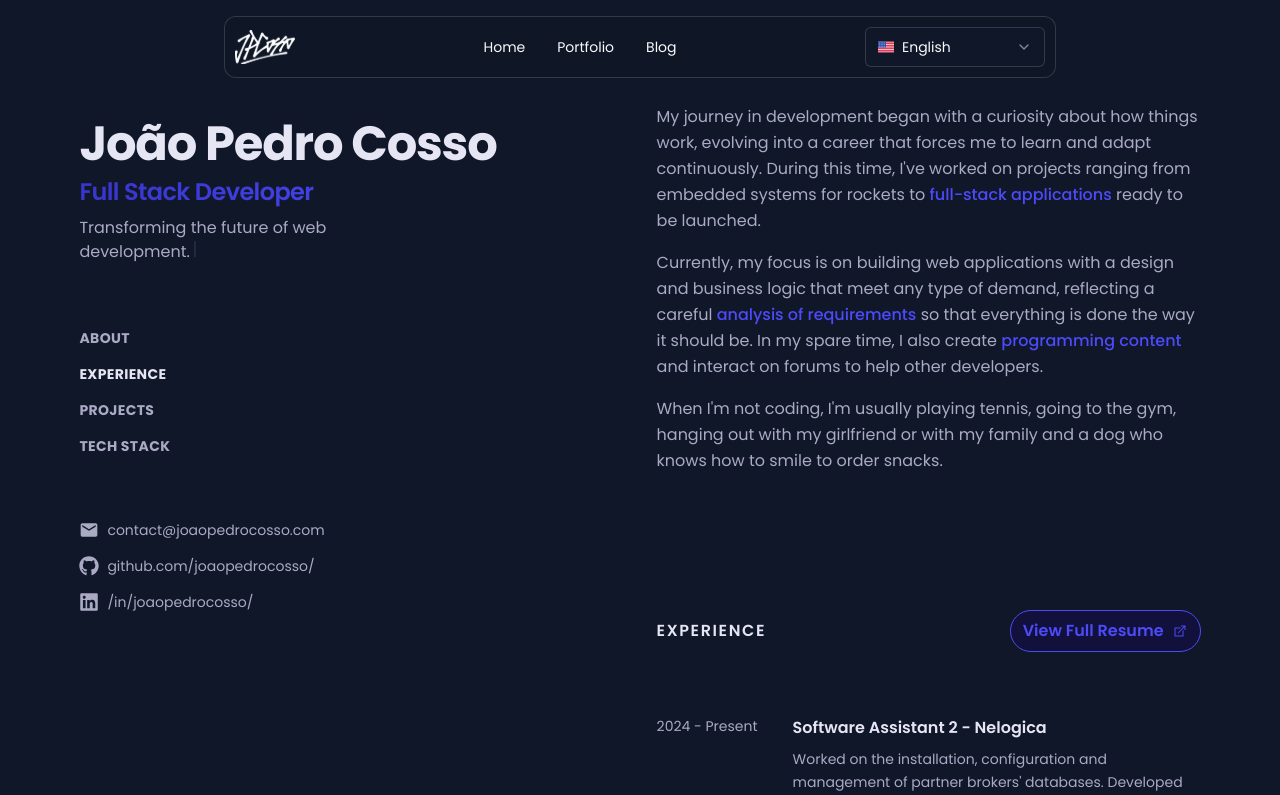
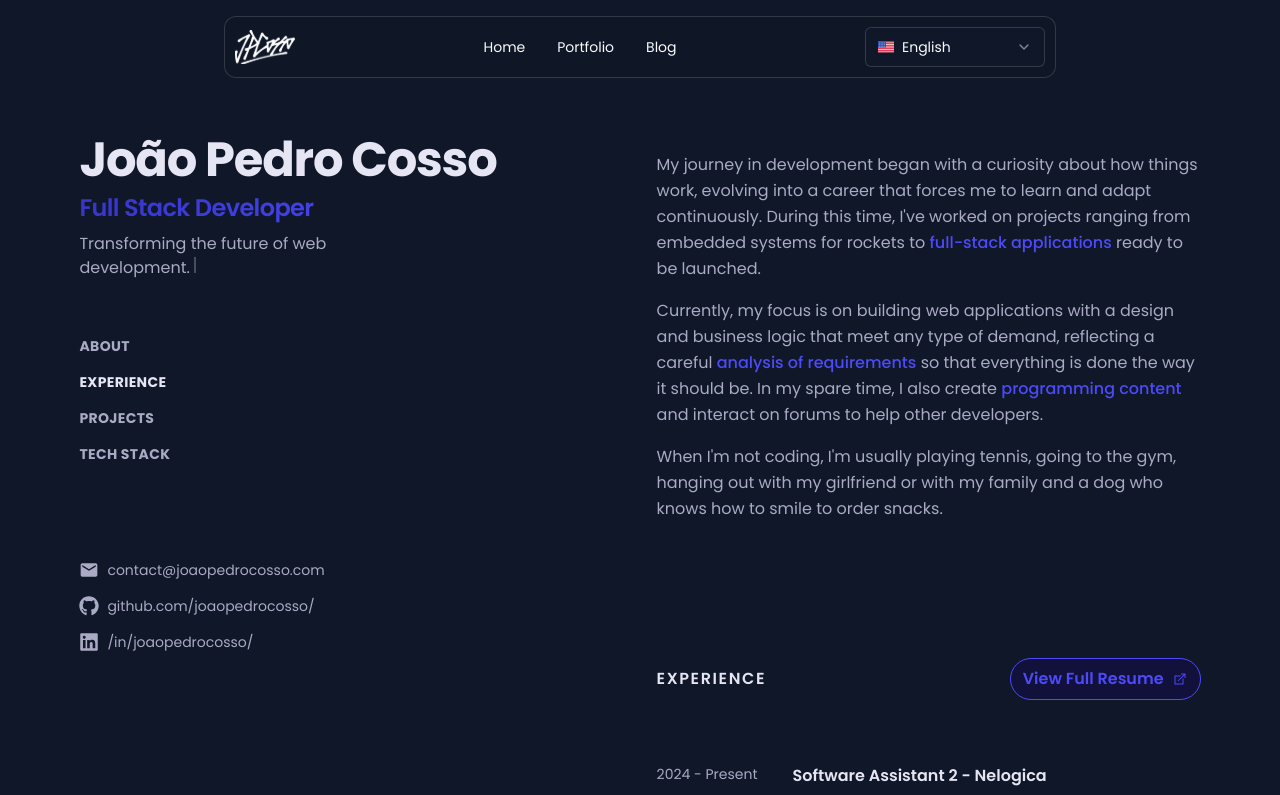
Before and after one commit to joaopedrocosso/personal-website, a Next.js app: page /portfolio in a window 1280 px wide. Shown: the top 795 px of the page. Built offline with nearby package versions, Linux system fonts and the light colour scheme.

Commit message:
feat: Portfolio Adjustments

```diff
--- a/app/(portfolio)/_components/About.tsx
+++ b/app/(portfolio)/_components/About.tsx
@@ -11,7 +11,7 @@ const About = () => {
         animate={{opacity: 1}}
         transition={{duration: 0.5, delay: 0.5}}
     >
-        <div className='flex flex-wrap justify-center p-4 pt-16 lg:pt-24'>
+        <div className='flex flex-wrap justify-center p-4 pt-16 lg:pt-36'>
             <div className='w-full'>
                 <div className='flex flex-col justify-center lg:justify-start text-black'>
 
--- a/app/(portfolio)/_components/PortfolioNav.tsx
+++ b/app/(portfolio)/_components/PortfolioNav.tsx
@@ -9,7 +9,7 @@ interface PortfolioNavProps {
 const PortfolioNav: React.FC<PortfolioNavProps> = ({ activeSection, handleScroll }) => {
   return (
     <motion.nav
-      className="lg:flex hidden lg:flex-col text-white-2 tracking-wide items-start gap-4 py-16 font-bold text-sm"
+      className="lg:flex hidden lg:flex-col text-white-2 tracking-wide items-start gap-4 py-14 font-bold text-sm"
       initial={{opacity: 0}}
       animate={{opacity: 1}}
       transition={{duration: 0.5, delay: 0.3}}
--- a/app/(portfolio)/_providers/ScrollProvider.tsx
+++ b/app/(portfolio)/_providers/ScrollProvider.tsx
@@ -12,13 +12,11 @@ export const ScrollProvider: React.FC<{ children: React.ReactNode }> = ({ childr
   const [activeSection, setActiveSection] = useState<string>('');
 
   const handleScroll = (id: string) => {
-    if (id === 'about') {
-      window.scrollTo({ top: 0, behavior: 'smooth' });
-    } else {
-      const element = document.getElementById(id);
-      if (element) {
-        element.scrollIntoView({ behavior: 'smooth' });
-      }
+    const element = document.getElementById(id);
+    if (element) {
+      const offsetTop = element.getBoundingClientRect().top + window.scrollY;
+      const marginTop = 50;
+      window.scrollTo({ top: offsetTop - marginTop, behavior: 'smooth' });
     }
   };
 
--- a/app/(portfolio)/_sections/SideProfile.tsx
+++ b/app/(portfolio)/_sections/SideProfile.tsx
@@ -13,7 +13,7 @@ const SideProfile = () => {
     const { handleScroll, activeSection } = useScroll();
 
     return (
-        <div className='p-4'>
+        <div className='p-4 lg:flex lg:flex-col lg:gap-10'>
             <div>
                 <Heading />
 
--- a/app/(portfolio)/portfolio/page.tsx
+++ b/app/(portfolio)/portfolio/page.tsx
@@ -6,7 +6,7 @@ export default function PersonalPortfolio() {
   return (
     <main className="p-6 md:p-8 lg:p-0 flex flex-col lg:flex-row lg:gap-32 antialiased justify-center">
       <ScrollProvider>
-        <section className="lg:flex lg:flex-col lg:sticky lg:top-0 lg:h-screen lg:max-h-screen lg:justify-between lg:items-start lg:py-24">
+        <section className="lg:flex lg:flex-col lg:sticky lg:top-0 lg:h-screen lg:max-h-screen lg:justify-between lg:items-start lg:py-28 pt-20">
           <SideProfile />
         </section>
 
```
